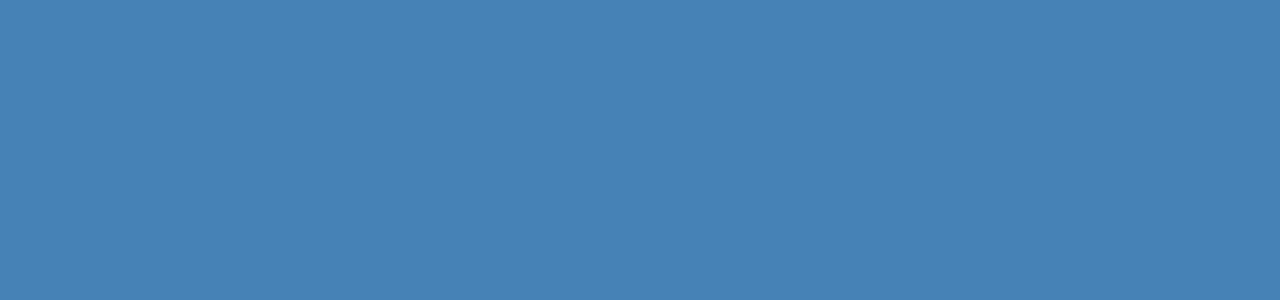
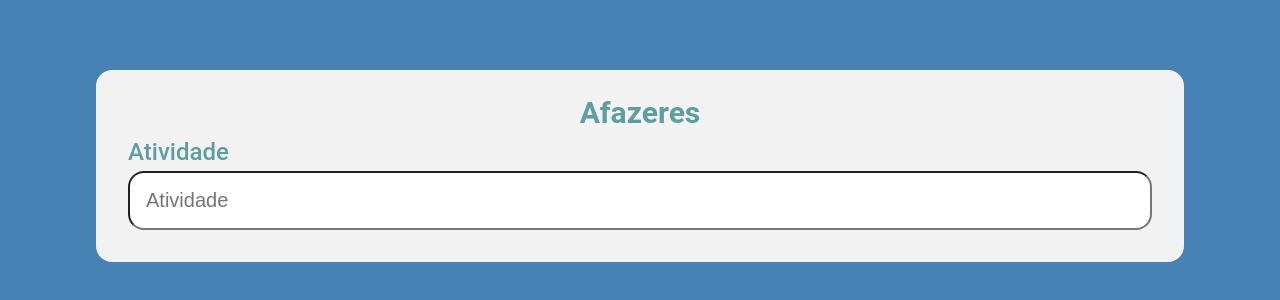
Before and after one commit to MathGPereira/to-do-list, an Angular app in the folder to-do-list/: page / in a window 1280 px wide. Shown: the part 234-534 px from the top of the page. Built offline with nearby package versions, Linux system fonts and the light colour scheme.

Commit message:
Criando a estilização do componente formulário

```diff
--- a/to-do-list/src/app/app.component.css
+++ b/to-do-list/src/app/app.component.css
@@ -1,4 +1,7 @@
 main {
-    background-color: steelblue;
+    align-items: center;
+    background-color: #4682b4;
+    display: flex;
     height: 100vh;
+    justify-content: center;
 }
--- a/to-do-list/src/app/componentes/formulario/formulario.component.css
+++ b/to-do-list/src/app/componentes/formulario/formulario.component.css
@@ -0,0 +1,34 @@
+.formulario {
+    background-color: #F2F2F2;
+    border-radius: 1em;
+    padding: 2em;
+    width: 80vw;
+}
+
+.formulario legend {
+    color: #5f9ea0;
+    font-size: 30px;
+    font-weight: 700;
+    margin-bottom: 1rem;
+    text-align: center;
+}
+
+.formulario label {
+    color: #5f9ea0;
+    display: block;
+    font-size: 24px;
+    font-weight: 500;
+    margin-bottom: .5rem;
+}
+
+.formulario input {
+    border-radius: 1rem;
+    box-sizing: border-box;
+    font-size: 20px;
+    padding: 1rem;
+    width: 100%;
+}
+
+.formulario input:focus {
+    outline: 3px solid #5f9ea0a8;
+}
--- a/to-do-list/src/app/componentes/formulario/formulario.component.html
+++ b/to-do-list/src/app/componentes/formulario/formulario.component.html
@@ -1,3 +1,7 @@
 <form action="" method="POST" autocomplete="on" id="formulario" class="formulario">
-
+    <fieldset>
+        <legend>Afazeres</legend>
+        <label for="atividade">Atividade</label>
+        <input type="text" placeholder="Atividade" required>
+    </fieldset>
 </form>
--- a/to-do-list/src/styles.css
+++ b/to-do-list/src/styles.css
@@ -1,6 +1,6 @@
 @import url("./reset.css");
 
 body {
-    font: normal 400 16px / 1.4em "Roboto", "sans-serif";
+    font: normal 400 16px / 1.4em "Roboto", sans-serif;
     height: 100vh;
 }
```
